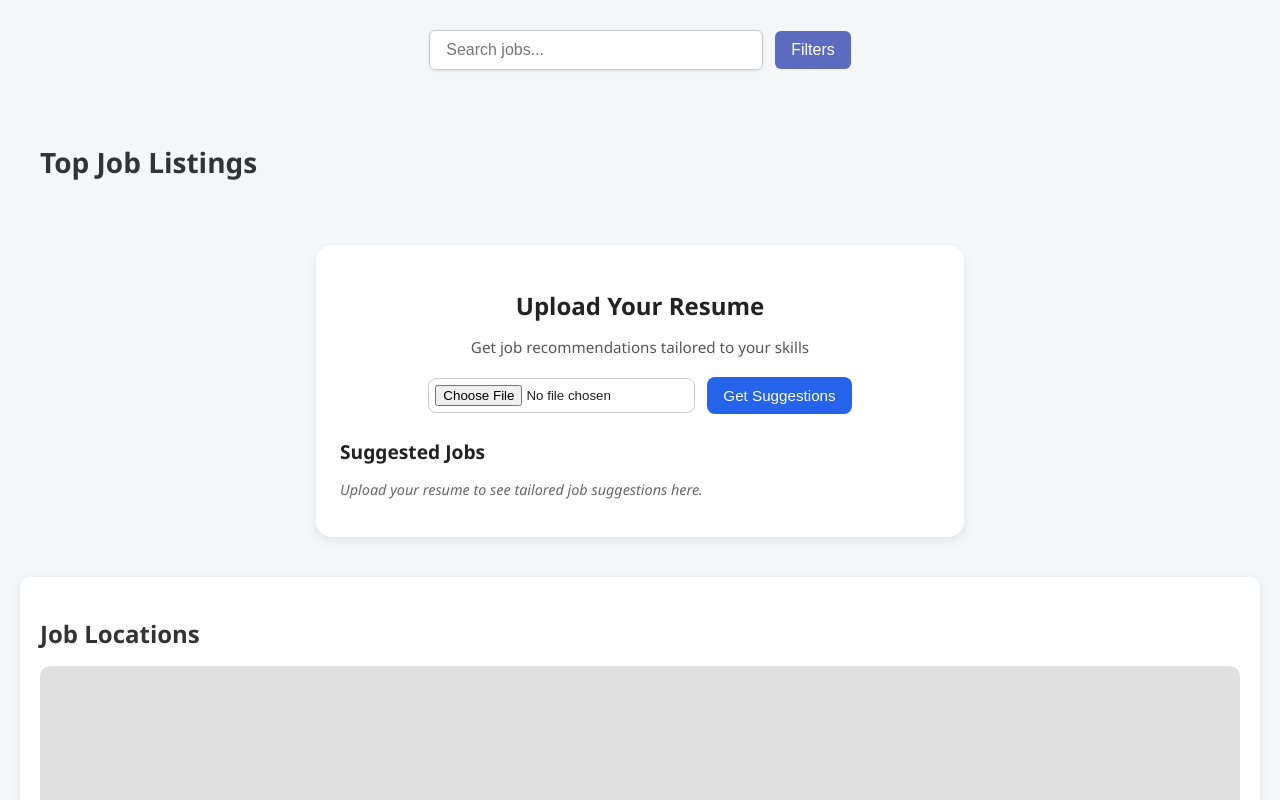
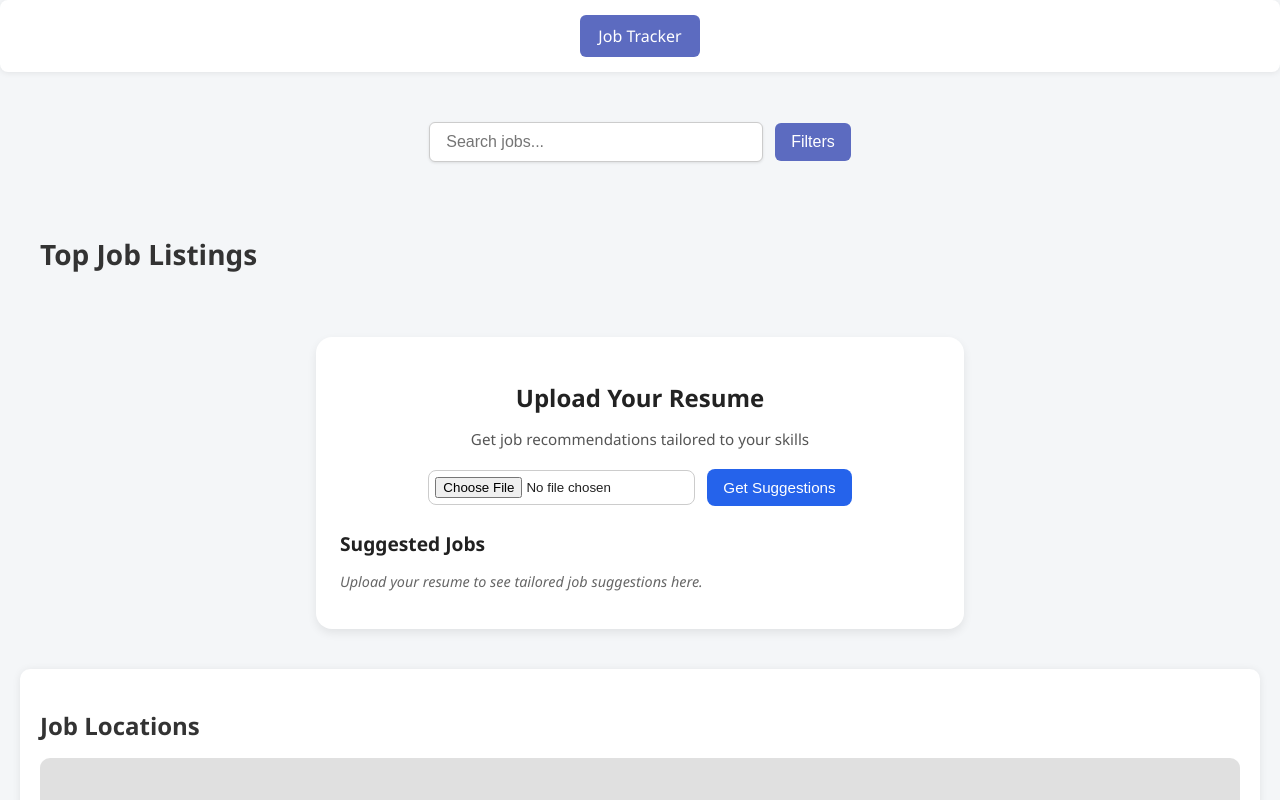
Before and after one commit to ppratick/Career-Cardinal-AI, a plain HTML site: page finder/finder.html in a window 1280 px wide. Shown: the top 800 px of the page. Drawn offline with Linux system fonts and the light colour scheme.

Commit message:
added nav stuff

```diff
--- a/finder/finder.css
+++ b/finder/finder.css
@@ -294,3 +294,31 @@ body {
 .resume-upload-container button.upload-button:active {
   transform: translateY(0); /* press effect */
 }
+
+/* Page Navigation */
+.page-nav {
+  display: flex;
+  justify-content: center;
+  gap: 20px;
+  padding: 15px;
+  background-color: #ffffff;
+  box-shadow: 0 1px 6px rgba(0, 0, 0, 0.08);
+  margin-bottom: 20px;
+  border-radius: 8px;
+}
+
+.nav-button {
+  text-decoration: none;
+  background-color: #5C6BC0;
+  color: white;
+  padding: 10px 18px;
+  border-radius: 6px;
+  font-size: 16px;
+  font-weight: 500;
+  transition: background-color 0.2s ease, transform 0.15s ease;
+}
+
+.nav-button:hover {
+  background-color: #4051b5;
+  transform: translateY(-2px);
+}
--- a/finder/finder.html
+++ b/finder/finder.html
@@ -8,6 +8,9 @@
 </head>
 <body>
   <main>
+    <nav class="page-nav">
+      <a href="../tracker/tracker.html" class="nav-button">Job Tracker</a>
+    </nav>
     <!-- Search + Filter Section -->
     <section class="board">
       <div class="search-bar-container">
--- a/tracker/tracker.css
+++ b/tracker/tracker.css
@@ -255,3 +255,31 @@ main {
   transform: translateY(0);
   box-shadow: none;
 }
+
+/* Page Navigation */
+.page-nav {
+  display: flex;
+  justify-content: center;
+  gap: 20px;
+  padding: 15px;
+  background-color: #ffffff;
+  box-shadow: 0 1px 6px rgba(0, 0, 0, 0.08);
+  margin-bottom: 20px;
+  border-radius: 8px;
+}
+
+.nav-button {
+  text-decoration: none;
+  background-color: #5C6BC0;
+  color: white;
+  padding: 10px 18px;
+  border-radius: 6px;
+  font-size: 16px;
+  font-weight: 500;
+  transition: background-color 0.2s ease, transform 0.15s ease;
+}
+
+.nav-button:hover {
+  background-color: #4051b5;
+  transform: translateY(-2px);
+}
```
Also changed, not shown: tracker/tracker.html (+3 -0 lines).
